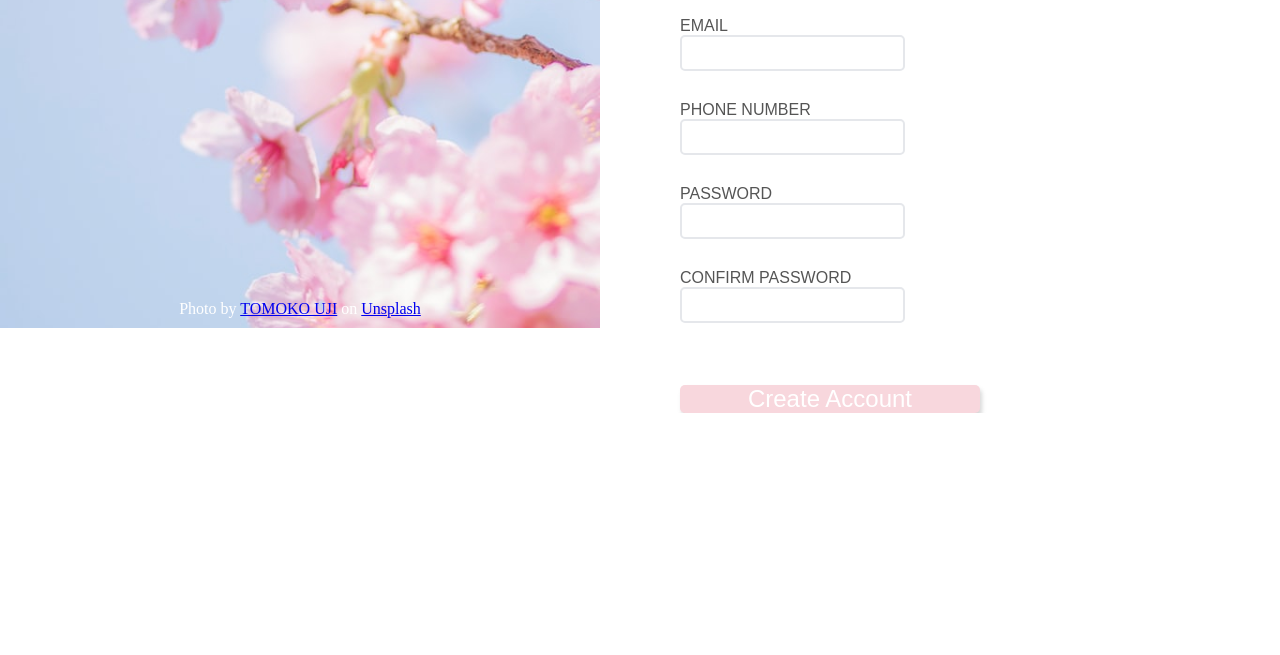
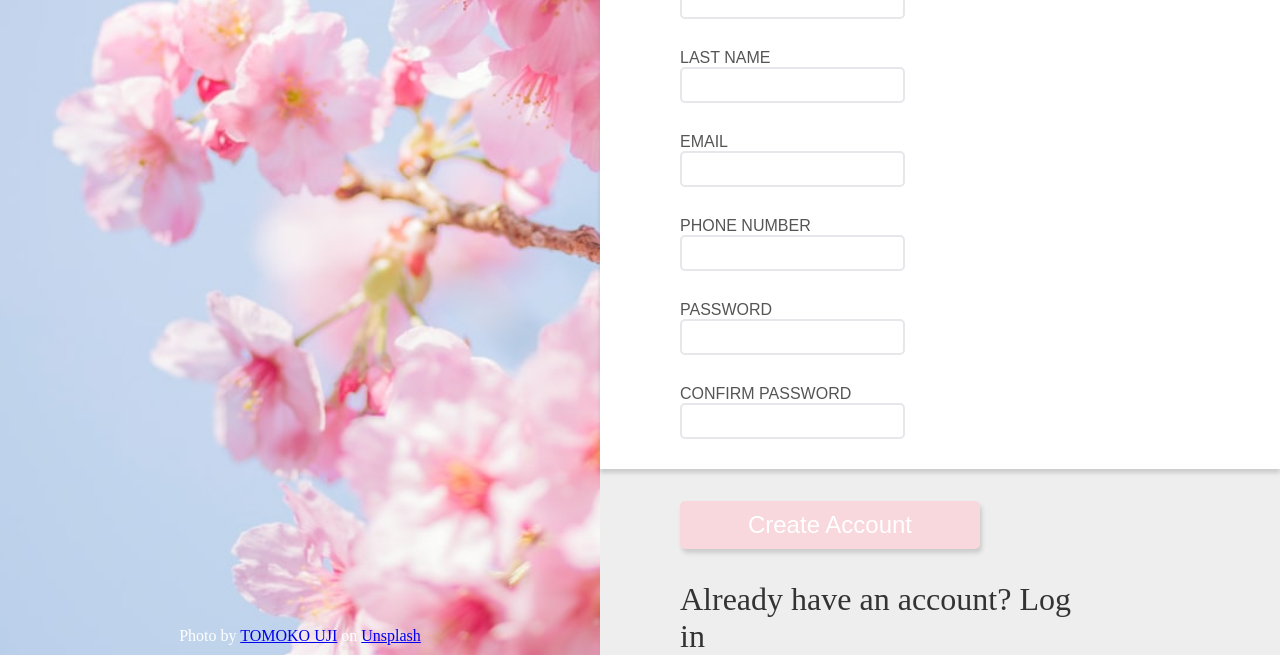
Before and after one commit to ranforrestren/odin-sign-up-form, a plain HTML site: page index.html in a window 1280 px wide. Shown: the part 472-1127 px from the top of the page. Before the commit the page ends 885 px from the top, so only its background shows below. Drawn offline with Linux system fonts and the light colour scheme; a web font is replaced by a local one.

Commit message:
Fix overflow issue on sidebar

```diff
--- a/index.html
+++ b/index.html
@@ -55,6 +55,7 @@
           </div>
       </form>
       <button id="formButton" type="submit" form="signup" value="Submit">Create Account</button>
+      <div id="logIn">Already have an account? <a>Log in</a></div>
     </div>
   </div>
 </body>
--- a/styles/style.css
+++ b/styles/style.css
@@ -4,7 +4,7 @@ body {
 
 #container {
   display: flex;
-  height: 100vh;
+  min-height: 100vh;
 }
 
 #sidebar {
@@ -63,6 +63,7 @@ body {
   gap: 10px 80px;
   padding: 20px 200px 20px 80px;
   background-color: #FFFFFF;
+  box-shadow: 0px 4px 4px #88888855;
 }
 
 #signTag {
```
